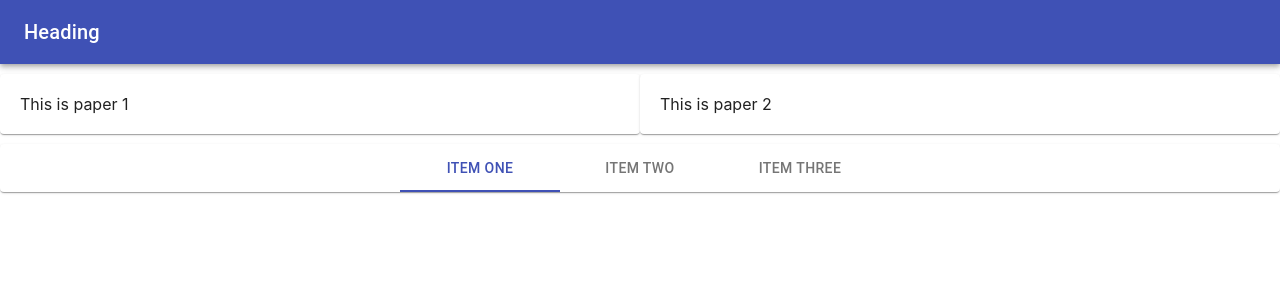
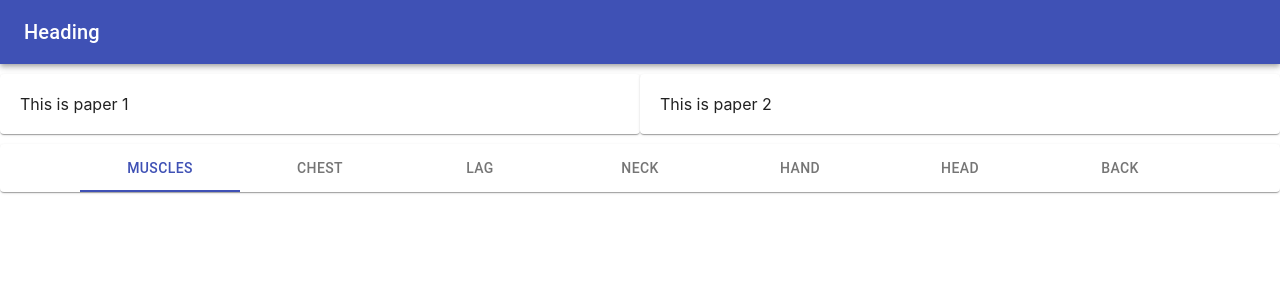
Before and after one commit to singharpan/MaterialUI, a React (Create React App) app: page / in a window 1280 px wide. Shown: the top 300 px of the page. Built offline with nearby package versions, Linux system fonts and the light colour scheme.

Commit message:
body used

```diff
--- a/src/App.js
+++ b/src/App.js
@@ -1,46 +1,23 @@
-import React from "react";
+import React, { Component } from "react";
 import "./App.css";
-import {
-  createMuiTheme,
-  responsiveFontSizes,
-  ThemeProvider,
-  Typography,
-  MuiThemeProvider,
-} from "@material-ui/core";
 import Footer from "./Footer";
 import Header from "./Header";
 import MainBody from "./MainBody";
-// import InstaFollow from "./InstaFollow";
+import { muscles, excercises } from "./store/store";
 
-// //here we are not customization anything other than font size which should be responseive ...so we are not passing anything
-// let theme = createMuiTheme();
-// //now we pass the theme retured by createMuiTheme to responseiveFontSizes funtion..this gives the updated theme..that would do the job of making font sizes responseive
-
-// theme = responsiveFontSizes(theme);
-
-// const heading = "HI HEADING";
-// const text =
-//   "here we are not customization anything other than font size which should be responseive ...so we are not passing anything now we pass the theme retured by createMuiTheme to responseiveFontSizes funtion..this gives the updated theme..that would do the job of making font sizes responseive";
-// //then finally inside div w'll have MuiThemeProvider component && that component have a theme props associated"
-// //we provide our theme to this theme...& by wrapping all our component inside MuiThemeProvider ensure that all component get access of this custom theme
-// //now we don't need to write multiple media queries for multiple font sizes
-function App() {
+class App extends Component {
+  state = {
+    excercises,
+  };
+  render() {
     return (
       <React.Fragment>
-      {/* <MuiThemeProvider theme={theme}>
-        <Typography variant="h1" gutterBottom>
-          {heading}
-        </Typography>
-        <Typography variant="subtitle1" gutterBottom>
-          {text}
-        </Typography>
-      </MuiThemeProvider>
-      <InstaFollow /> */}
         <Header />
         <MainBody />
-      <Footer />
+        <Footer muscles={muscles} />
       </React.Fragment>
     );
+  }
 }
 
 export default App;
--- a/src/Footer.js
+++ b/src/Footer.js
@@ -1,7 +1,7 @@
 import React from "react";
 import { Tabs, Tab, Paper } from "@material-ui/core";
 
-const Footer = () => {
+const Footer = ({ muscles }) => {
   return (
     <React.Fragment>
       <Paper>
@@ -12,9 +12,9 @@ const Footer = () => {
           textColor="primary"
           centered
         >
-          <Tab label="Item One" />
-          <Tab label="Item Two" />
-          <Tab label="Item Three" />
+          {muscles.map((group) => (
+            <Tab label={group} />
+          ))}
         </Tabs>
       </Paper>
     </React.Fragment>
--- /dev/null
+++ b/src/store/store.js
@@ -0,0 +1,54 @@
+export const muscles = [
+  "muscles",
+  "chest",
+  "lag",
+  "neck",
+  "hand",
+  "head",
+  "back",
+];
+
+export const excercises = [
+  {
+    id: "overhead-press",
+    title: "Overhead Press",
+    description: "Delts exercise...",
+    muscles: "shoulders",
+  },
+  {
+    id: "dips",
+    title: "Dips",
+    description: "Triceps exercise...",
+    muscles: "arms",
+  },
+  {
+    id: "barbell-curls",
+    title: "Barbell Curls",
+    description: "Biceps exercise...",
+    muscles: "arms",
+  },
+  {
+    id: "bench-press",
+    title: "Bench Press",
+    description: "Chest exercise...",
+    muscles: "chest",
+  },
+  {
+    id: "pull-ups",
+    title: "Pull Ups",
+    description: "Back and biceps exercise...",
+    muscles: "back",
+  },
+  {
+    id: "deadlifts",
+    title: "Deadlifts",
+    description: "Back and leg exercise...",
+    muscles: "back",
+  },
+  {
+    id: "squats",
+    title: "Squats",
+    description: "Legs exercise...",
+    muscles: "legs",
+  },
+];
```
Lines whose indentation alone changed are shown as unchanged.
